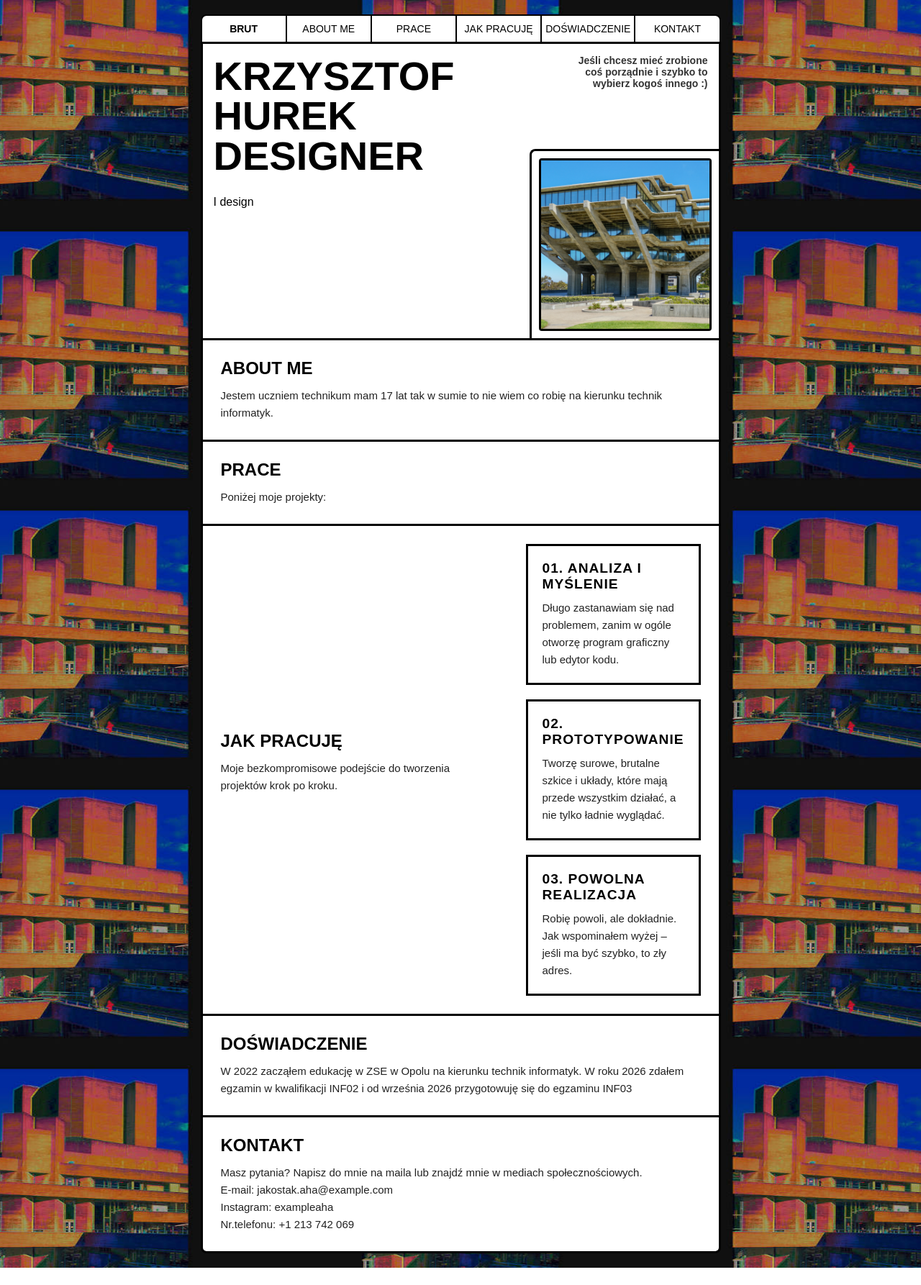
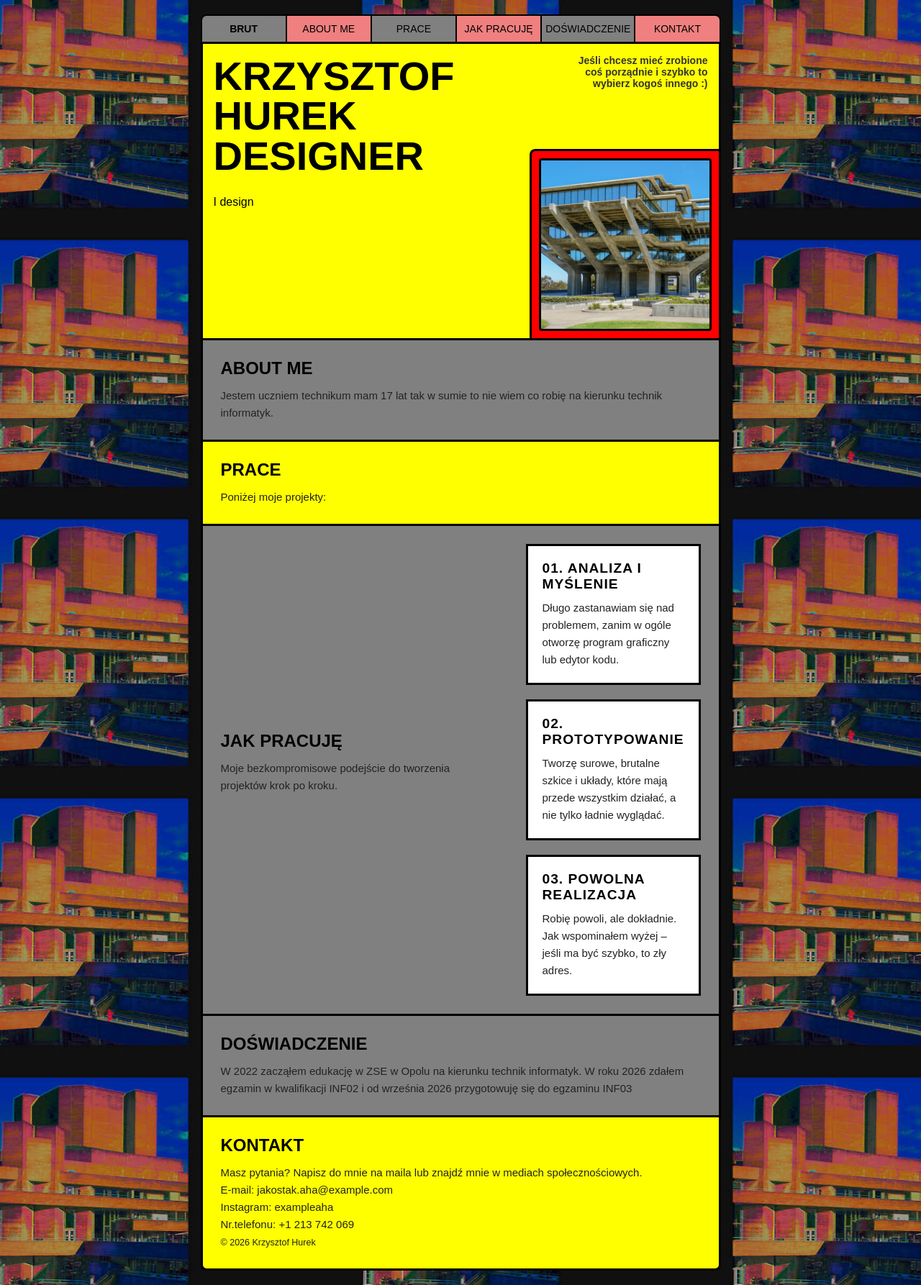
Before and after one commit to grisgurek-pixel/grisgurek, a plain HTML site: page index.html in a window 1280 px wide. Shown: the whole page at 72% size. Before the commit the page ends 1762 px from the top, so only its background shows below. Drawn offline with Linux system fonts and the light colour scheme.

Commit message:
Add files via upload

```diff
--- a/index.html
+++ b/index.html
@@ -11,12 +11,12 @@
 
         <!-- 1. MENU GÓRNE -->
         <div class="flex">
-            <div class="elem ramka tekstD">BRUT</div>
-            <a href="#omnie" class="elem ramka">ABOUT ME</a>
-            <a href="#prace" class="elem ramka">PRACE</a>
-            <a href="#jak-pracuje" class="elem ramka">JAK PRACUJĘ</a>
-            <a href="#doswiadczenie" class="elem ramka">DOŚWIADCZENIE</a>
-            <a href="#kontakt" class="elem ramka">KONTAKT</a>
+            <div class="elem ramka tekstD bialy">BRUT</div>
+            <a href="#omnie" class="elem ramka kolor">ABOUT ME</a>
+            <a href="#prace" class="elem ramka bialy ">PRACE</a>
+            <a href="#jak-pracuje" class="elem ramka kolor">JAK PRACUJĘ</a>
+            <a href="#doswiadczenie" class="elem ramka bialy">DOŚWIADCZENIE</a>
+            <a href="#kontakt" class="elem ramka kolor">KONTAKT</a>
         </div>
 
         <!-- 2. GŁÓWNY HERO BLOK -->
@@ -38,19 +38,19 @@
         </div>
 
         <!-- 3. SEKCJA: O MNIE -->
-        <div id="omnie" class="sekcja-brutal">
+        <div id="omnie" class="sekcja-brutal bialy">
             <h2>ABOUT ME</h2>
             <p>Jestem uczniem technikum mam 17 lat tak w sumie to nie wiem co robię na kierunku technik informatyk.</p>
         </div>
 
         <!-- 4. SEKCJA: PRACE -->
-        <div id="prace" class="sekcja-brutal">
+        <div id="prace" class="sekcja-brutal zolty">
             <h2>PRACE</h2>
             <p>Poniżej moje projekty:</p>
         </div>
 
         <!-- NOWOŚĆ. SEKCJA: JAK PRACUJĘ -->
-        <div id="jak-pracuje" class="sekcja-brutal sekcja-jak-pracuje">
+        <div id="jak-pracuje" class="sekcja-brutal sekcja-jak-pracuje bialy">
             <div class="lewa-tytul">
                 <h2>JAK PRACUJĘ</h2>
                 <p>Moje bezkompromisowe podejście do tworzenia projektów krok po kroku.</p>
@@ -72,18 +72,19 @@
         </div>
 
         <!-- 5. SEKCJA: DOŚWIADCZENIE -->
-        <div id="doswiadczenie" class="sekcja-brutal">
+        <div id="doswiadczenie" class="sekcja-brutal bialy">
             <h2>DOŚWIADCZENIE</h2>
             <p>W 2022 zacząłem edukację w ZSE w Opolu na kierunku technik informatyk. W roku 2026 zdałem egzamin w kwalifikacji INF02 i od września 2026 przygotowuję się do egzaminu INF03</p>
         </div>
 
         <!-- 6. SEKCJA: KONTAKT (Ostatnia - zamyka dół) -->
-        <div id="kontakt" class="sekcja-brutal sekcja-ostatnia">
+        <div id="kontakt" class="sekcja-brutal sekcja-ostatnia zolty">
             <h2>KONTAKT</h2>
             <p>Masz pytania? Napisz do mnie na maila lub znajdź mnie w mediach społecznościowych.</p>
             <p>E-mail: jakostak.aha@example.com</p>
             <p>Instagram: exampleaha</p>
             <p>Nr.telefonu: +1 213 742 069</p>
+            <p><small>© 2026 Krzysztof Hurek</small></p>
         </div>
 
     </div>
--- a/styl.css
+++ b/styl.css
@@ -1,4 +1,3 @@
-/* 1. RESET STYLÓW */
 * {
     margin: 0;
     padding: 0;
@@ -12,15 +11,17 @@ body {
     background-position: center;
     background-attachment: fixed;
 }
-
-
+.kolor{
+    background-color:lightcoral;
+}
 .strona-szerokosc {
     width: 100%;
     max-width: 723px;
     margin: 0 auto;
 }
-
-/* 2. MENU GÓRNE (FLEX) */
+.zolty{
+    background-color: yellow;
+}
 .flex {
     display: flex;
     flex-direction: row;
@@ -34,7 +35,6 @@ body {
     flex: 1 1 0%;
     padding: 10px 5px;
     margin-left: -2px;
-    background-color: white;
     display: flex;
     align-items: center;
     justify-content: center;
@@ -42,7 +42,9 @@ body {
     color: black;
     font-size: 14px;
 }
-
+.bialy{
+    background-color: gray;
+}
 @media (max-width: 480px) {
     .elem {
         font-size: 11px;
@@ -88,6 +90,7 @@ body {
     display: flex;
     flex-direction: column;
     justify-content: space-between;
+    background-color: yellow
 }
 
 
@@ -100,10 +103,9 @@ body {
     border-left: 3px solid black;
     border-top-left-radius: 8px;
 
-    background-color: #ffffff;
+    background-color: red;
     padding: 10px;
 }
-
 
 .strefa-obrazka img {
 
@@ -117,9 +119,6 @@ body {
   border-radius: 4px;
 }
 
-
-
-
 .tesktl {
     display: flex;
     flex-direction: column;
@@ -127,6 +126,7 @@ body {
     gap: 5px;
     align-items: flex-start;
     margin-bottom: 30px;
+
 }
 
 .otekst {
@@ -138,86 +138,75 @@ body {
 }
 
 .szer {
-    width: 100%;             /* ZMIANA: tekst zajmuje tyle miejsca, ile potrzebuje, nie blokuje go 300px */
+    width: 100%;
     max-width: 400px;
 }
 
-/* 5. TEKST PO PRAWEJ NA SAMEJ GÓRZE */
 .strefa-tekstu {
     position: absolute;
     top: 15px;
     right: 15px;
     text-align: right;
-    font-size: 14px;         /* ZMIANA: lekko zmniejszona dla lepszego balansu */
+    font-size: 14px;
     font-weight: bold;
     color: #333;
     width: auto;
-    max-width: 180px;        /* ZMIANA: zmniejszona szerokość, by nie nachodziła na imię */
+    max-width: 180px;
 }
-
-
 
 .blok {
     display: block;
 }
 
-/* 7. NOWE SEKCJE BRUTALISTYCZNE (O mnie, Prace, Doświadczenie, Kontakt) */
 .sekcja-brutal {
     width: 100%;
     border: 3px solid black;
-    background-color: white;
+    /* background-color: white; */
     padding: 25px;
     margin-top: -3px;
     border-radius: 0px;
 }
 
-/* Nagłówki wewnątrz sekcji */
 .sekcja-brutal h2 {
-    font-size: clamp(20px, 4vw, 24px); /* Płynna wielkość nagłówka */
+    font-size: clamp(20px, 4vw, 24px);
     font-weight: 900;
     margin-bottom: 12px;
     text-transform: uppercase;
 }
 
-/* Tekst wewnątrz sekcji */
 .sekcja-brutal p {
     font-size: 15px;
     line-height: 1.6;
     color: #222;
 }
 
-/* Ostatnia sekcja zamyka dół */
 .sekcja-ostatnia {
     border-bottom-left-radius: 8px;
     border-bottom-right-radius: 8px;
     text-wrap: wrap;
 }
 
-/* GŁÓWNA SEKCJA: JAK PRACUJĘ (Układ dwukolumnowy na komputerach) */
 .sekcja-jak-pracuje {
     display: flex;
     gap: 40px;
 }
 
-/* LEWA STRONA (Tytuł sekcji) */
 .sekcja-jak-pracuje {
     display: flex;
     gap: 40px;
 }
 
-/* PRAWA STRONA (Kontener na 3 etapy pod sobą) */
 .sekcja-jak-pracuje .prawa-etapy {
     flex: 1;
     display: flex;
     flex-direction: column;
-    gap: 20px; /* Odstęp między etapami */
+    gap: 20px;
 }
 
-/* INDYWIDUALNY BLOK ETAPU (Z brutalistyczną czarną ramką) */
 .etap-blok {
     border: 3px solid black;
     padding: 20px;
-    background-color: #fff; /* Możesz zmienić kolor tła jeśli chcesz */
+    background-color: #fff;
 }
 
 .etap-blok h3 {
@@ -227,7 +216,6 @@ body {
     letter-spacing: 1px;
 }
 
-/* RESPONSYWNOŚĆ: Na telefonach zmień układ na jedną kolumnę */
 @media (max-width: 768px) {
     .sekcja-jak-pracuje {
         flex-direction: column;
```
